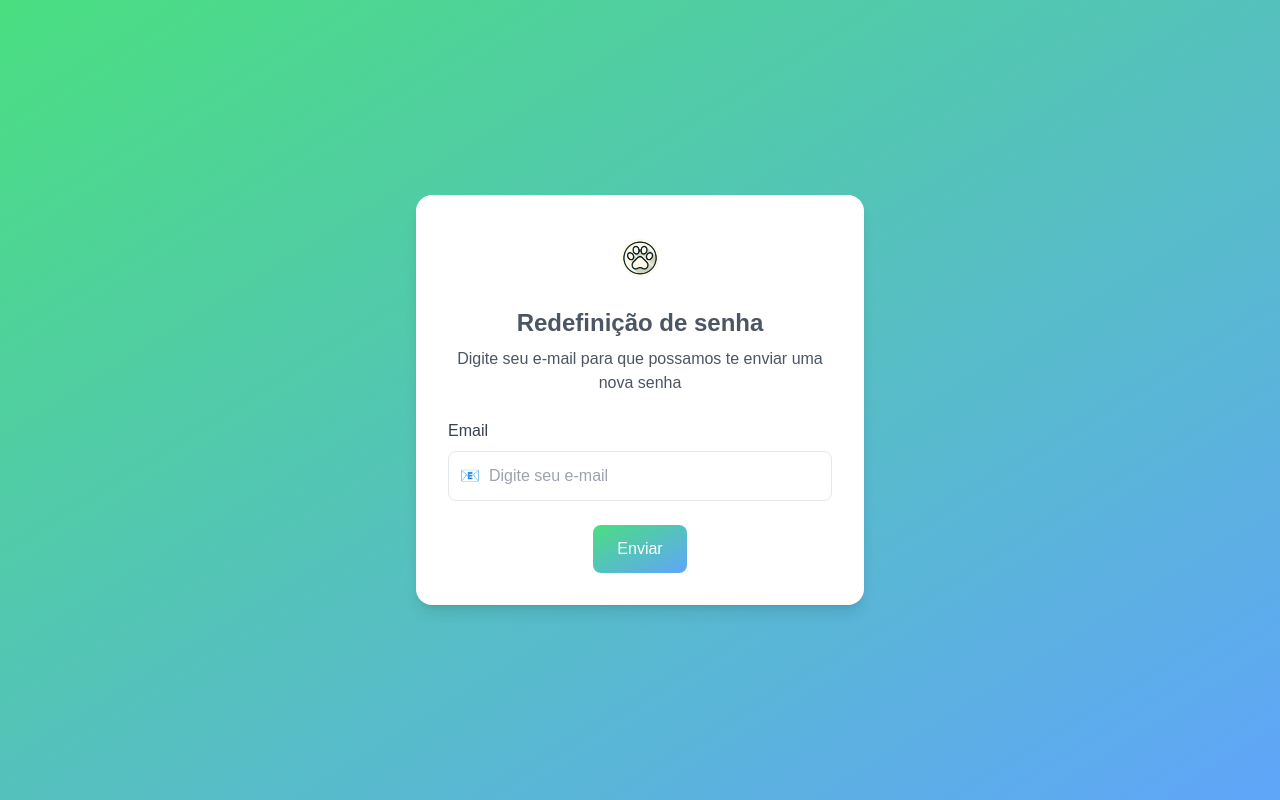
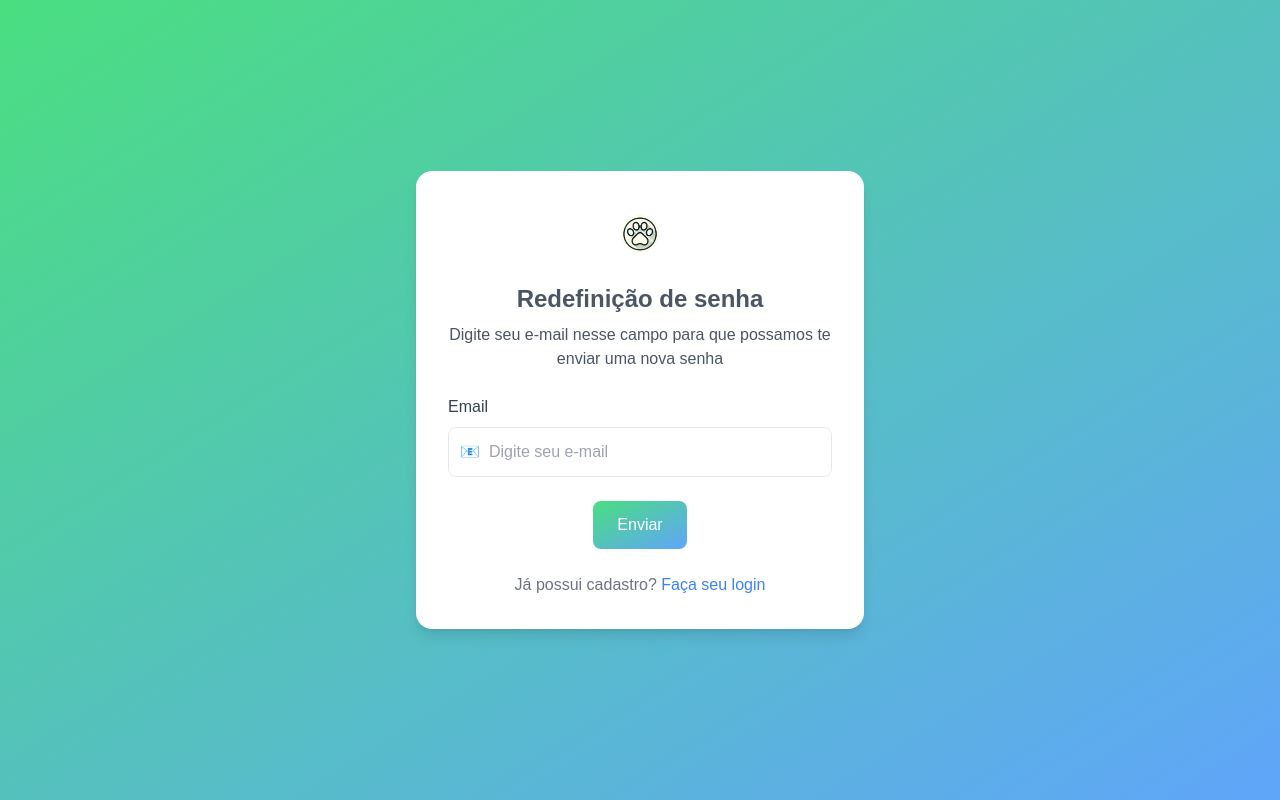
Before and after one commit to erickdmscn/petshop_frontend, a Next.js app: page /forgot-password in a window 1280 px wide. Built offline with nearby package versions, Linux system fonts and the light colour scheme.

Commit message:
[FE006] (feature): Add a link to navigate to the login page

```diff
--- a/src/app/forgot-password/page.tsx
+++ b/src/app/forgot-password/page.tsx
@@ -1,8 +1,7 @@
 /* eslint-disable prettier/prettier */
-// Create the ForgotPassword component with the basic layout
 
 import Image from "next/image";
-// import Link from "next/link";
+import Link from "next/link";
 
 export default function ForgotPassword() {
   return (
@@ -22,7 +21,7 @@ export default function ForgotPassword() {
             Redefinição de senha
           </h2>
           <p className="text-gray-600 text-center mb-6">
-            Digite seu e-mail para que possamos te enviar uma nova senha
+            Digite seu e-mail nesse campo para que possamos te enviar uma nova senha
           </p>
         </div>
 
@@ -49,6 +48,12 @@ export default function ForgotPassword() {
             </button>
           </div>
         </form>
+        <p className="text-center text-gray-500 mt-6">
+          Já possui cadastro?{" "}
+          <Link href="/login" className="text-blue-500 hover:underline">
+            Faça seu login
+          </Link>
+        </p>
       </div>
     </div>
   );
```
